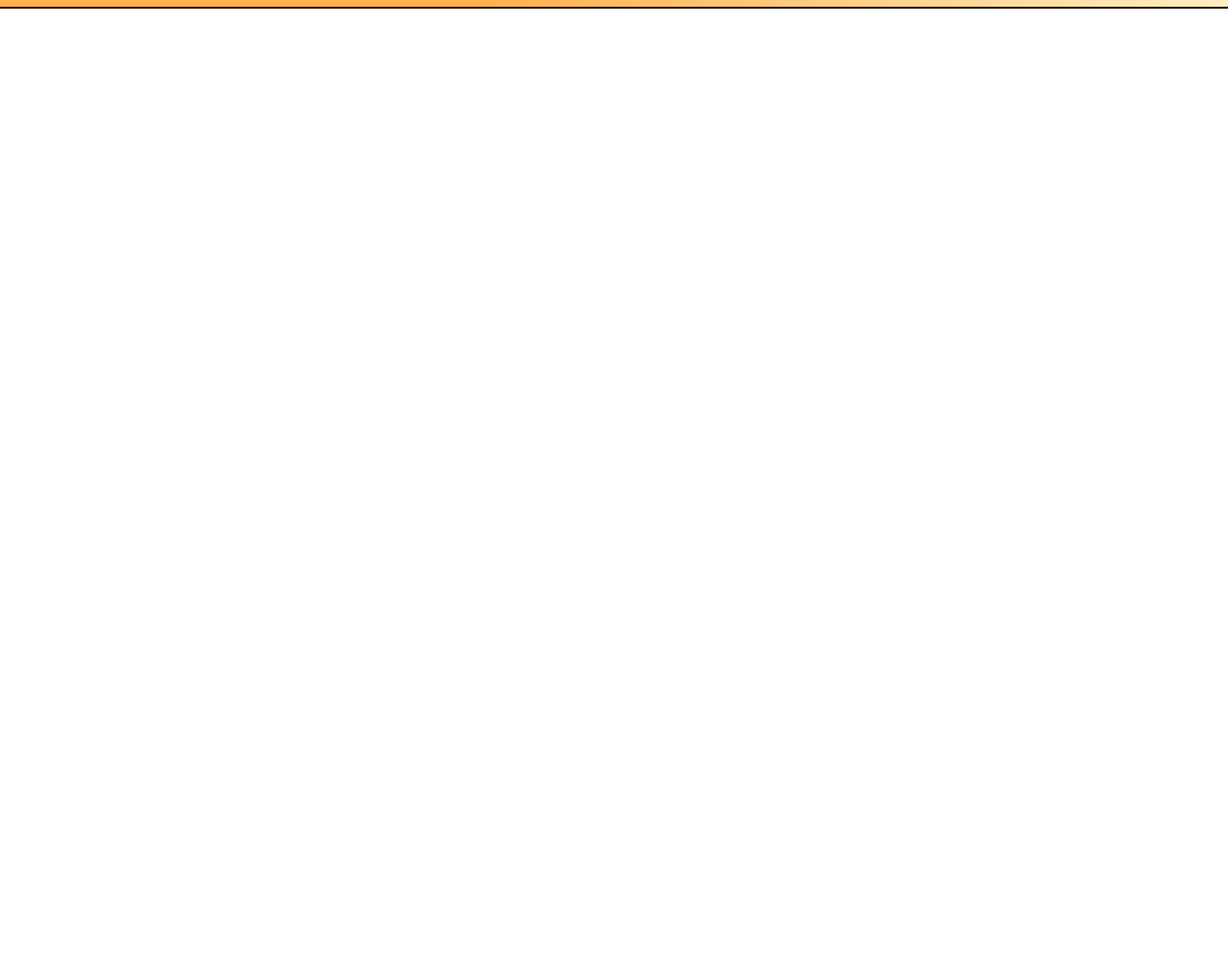
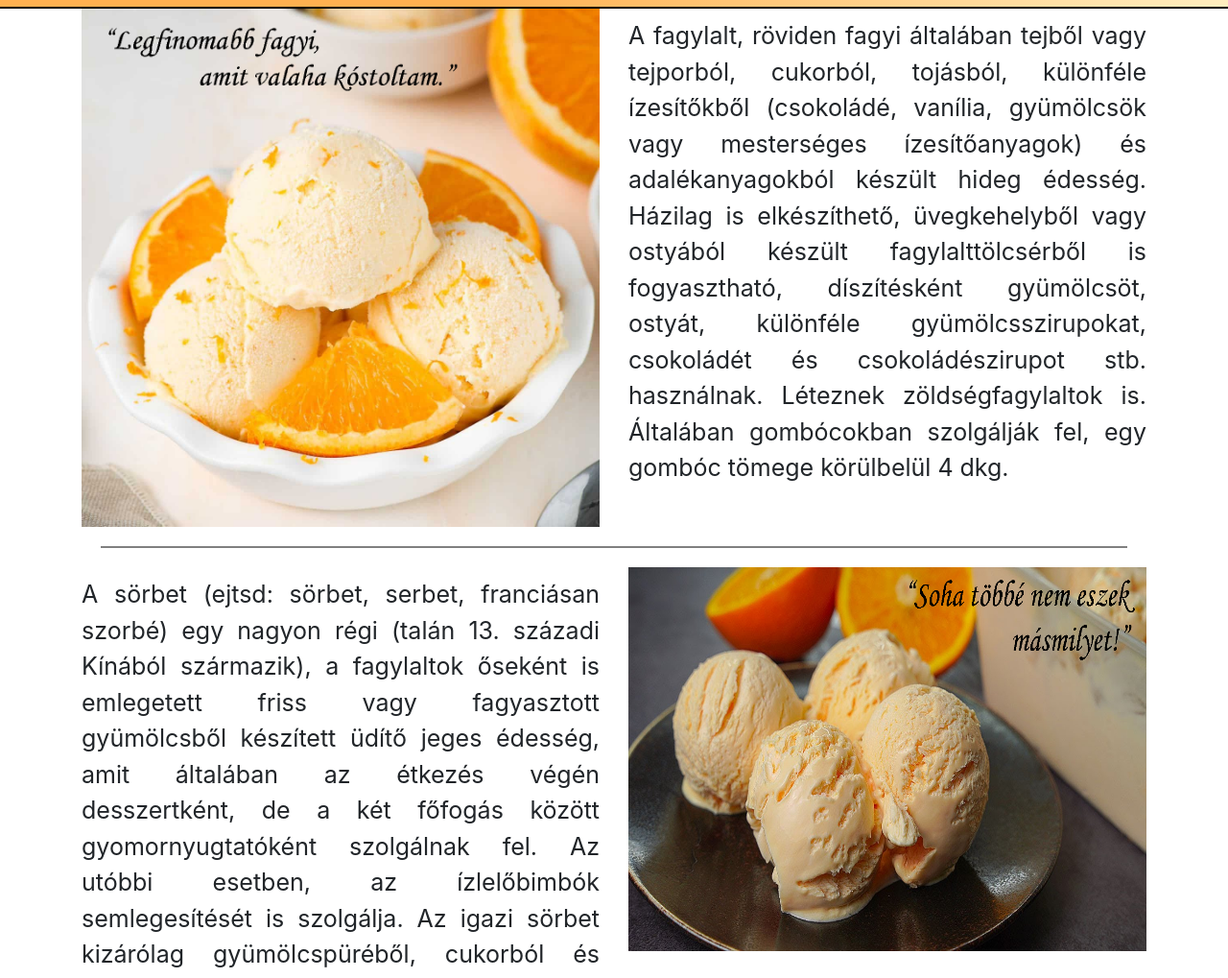
Before and after one commit to HiImZsofi/kedvencFagyi, a plain HTML site: page index.html in a window 1280 px wide. Shown: the part 68-1087 px from the top of the page at 96% size. Before the commit the page ends 800 px from the top, so only its background shows below. Drawn offline with nearby package versions, Linux system fonts and the light colour scheme.

Commit message:
row styling

```diff
--- a/index.html
+++ b/index.html
@@ -9,6 +9,7 @@
     <script src="https://code.jquery.com/jquery-3.2.1.slim.min.js" integrity="sha384-KJ3o2DKtIkvYIK3UENzmM7KCkRr/rE9/Qpg6aAZGJwFDMVNA/GpGFF93hXpG5KkN" crossorigin="anonymous"></script>
     <script src="https://cdn.jsdelivr.net/npm/popper.js@1.12.9/dist/umd/popper.min.js" integrity="sha384-ApNbgh9B+Y1QKtv3Rn7W3mgPxhU9K/ScQsAP7hUibX39j7fakFPskvXusvfa0b4Q" crossorigin="anonymous"></script>
     <script src="https://cdn.jsdelivr.net/npm/bootstrap@4.0.0/dist/js/bootstrap.min.js" integrity="sha384-JZR6Spejh4U02d8jOt6vLEHfe/JQGiRRSQQxSfFWpi1MquVdAyjUar5+76PVCmYl" crossorigin="anonymous"></script>
+    <link rel="stylesheet" href="https://cdnjs.cloudflare.com/ajax/libs/font-awesome/4.7.0/css/font-awesome.min.css">
     <script src="main.js"></script>
     <title>Narancs</title>
 </head>
@@ -29,5 +30,41 @@
           </ul>
         </div>
       </nav>
+
+      <div class="container" id="bemutatkozas">
+        <div class="row" id="sorok">
+          <div class="col-md-6">
+            <img src="img/fagyi1.jpg" alt="" class="kep">
+          </div>
+          <div class="col-md-6">
+            <p class="text">A fagylalt, röviden fagyi általában tejből vagy tejporból, cukorból, tojásból, különféle ízesítőkből (csokoládé, vanília, gyümölcsök vagy mesterséges ízesítőanyagok) és adalékanyagokból készült hideg édesség. Házilag is elkészíthető, üvegkehelyből vagy ostyából készült fagylalttölcsérből is fogyasztható, díszítésként gyümölcsöt, ostyát, különféle gyümölcsszirupokat, csokoládét és csokoládészirupot stb. használnak. Léteznek zöldségfagylaltok is. Általában gombócokban szolgálják fel, egy gombóc tömege körülbelül 4 dkg.</p>
+          </div>
+        </div>
+        <div class="row" id="elvalaszto">
+
+        </div>
+        <div class="row" id="sorok">
+          <div class="col-md-6">
+            <p class="text">A sörbet (ejtsd: sörbet, serbet, franciásan szorbé) egy nagyon régi (talán 13. századi Kínából származik), a fagylaltok őseként is emlegetett friss vagy fagyasztott gyümölcsből készített üdítő jeges édesség, amit általában az étkezés végén desszertként, de a két főfogás között gyomornyugtatóként szolgálnak fel. Az utóbbi esetben, az ízlelőbimbók semlegesítését is szolgálja. Az igazi sörbet kizárólag gyümölcspüréből, cukorból és esetleg kevés alkoholból áll.</p>
+          </div>
+          <div class="col-md-6">
+            <img src="img/fagyi2.jpg" alt="" class="kep" id="masodikkep">
+          </div>
+        </div>
+        <div class="row" id="elvalaszto">
+
+        </div>
+        <div class="row" id="sorok">
+          <div class="col-md-6">
+            <img src="img/fagyi3.jpg" alt="" class="kep">
+          </div>
+          <div class="col-md-6">
+            <p class="text" id="harmadikteszt">Gyümölcsből (ananász, barack, citrom, dinnye, eper, erdei gyümölcs, narancs, málna, meggy, szeder stb.) és jégdarából készül. A gyümölcsarány minimum 25% - citrusfélék esetén 15%. Különösen nagy melegben praktikus desszert, egzotikus, fűszeres, ázsiai menü után pedig, az ételekkel jól harmonizáló üdítő, édesség.</p>
+          </div>
+        </div>
+      </div>
+
+
+    </div>
 </body>
 </html>
--- a/mainstyle.css
+++ b/mainstyle.css
@@ -1,3 +1,4 @@
+
 #navigation{
     display: flex;
     padding: 10px;
@@ -19,3 +20,29 @@
 #elerheto{
     color: black;
 }
+.kep{
+    max-width: 100%;
+}
+.text{
+    margin-top: 10px;
+    font-size: 25px;
+  vertical-align: middle;
+}
+#bemutatkozas{
+    text-align: justify;
+  text-justify: inter-word;
+  vertical-align: middle;
+}
+#bemutatkozotext{
+    margin-top: 20px;
+}
+#elvalaszto{
+    border-bottom: 2px solid grey;
+    max-width: 100%;
+    align-items: center;
+    align-content: center;
+    margin: 20px;
+}
+#masodikkep{
+    height: 400px; /*nem volt időm megcsinálni a rendes méretet photoshopban*/
+}
```
